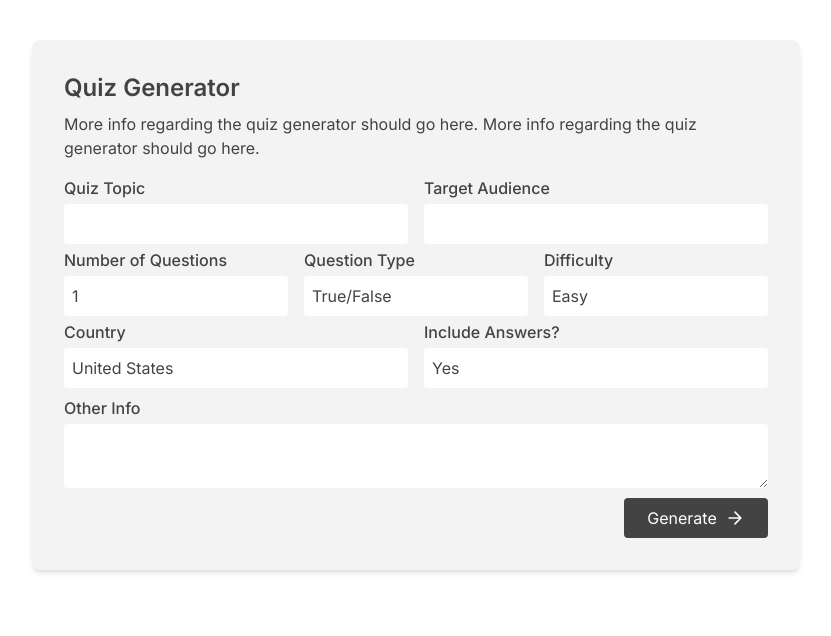
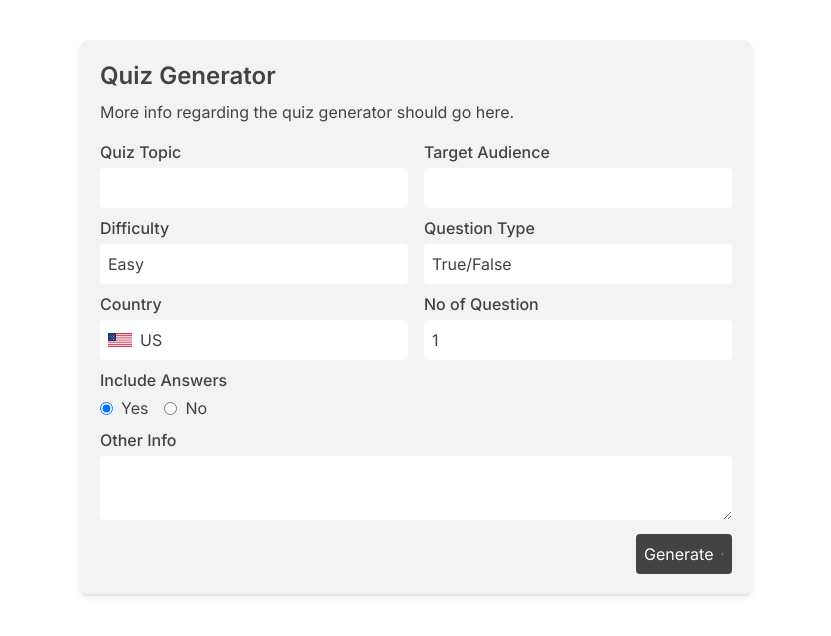
Before and after one commit to huzaifasad/lastonegenerate, a Next.js app: page / in a window 1280 px wide. Shown: the top 636 px of the page, without its empty margins (224-1055 px from the left). Built offline with nearby package versions, Linux system fonts and the light colour scheme.

Commit message:
Updated QuizForm component

```diff
--- /dev/null
+++ b/app/CustomDropdown.js
@@ -0,0 +1,54 @@
+import React, { useState } from 'react';
+import Image from 'next/image'; // Use for Next.js; otherwise use <img> tag
+import FlagUS from './usimage.png'; // Replace with your actual path
+import FlagGB from './usimage.png'; // Update path for UK flag
+
+const options = [
+  { value: 'US', label: 'US', imageSrc: FlagUS },
+  { value: 'GB', label: 'UK', imageSrc: FlagGB }, // Update path for UK flag
+];
+
+const CustomDropdown = ({ selectedValue, onChange }) => {
+  const [isOpen, setIsOpen] = useState(false);
+
+  const handleSelect = (option) => {
+    onChange(option.value); // Pass the value directly to the onChange handler
+    setIsOpen(false);
+  };
+
+  const selectedOption = options.find(option => option.value === selectedValue);
+
+  return (
+    <div className="relative">
+      <button
+        type="button"
+        onClick={() => setIsOpen(!isOpen)}
+        className="w-full p-2 bg-[#FFFFFF] rounded flex items-center justify-between"
+      >
+        <div className="flex items-center">
+          <Image src={selectedOption?.imageSrc} alt={selectedOption?.label} width={24} height={16} />
+          <span className="ml-2">{selectedOption?.label}</span>
+        </div>
+        {/* <span className="ml-auto">&#9662;</span> */}
+      </button>
+
+      {isOpen && (
+        <div className="absolute z-10 w-full bg-[#FFFFFF] border border-gray-300 rounded ">
+          {options.map((option) => (
+            <button
+              key={option.value}
+              type="button" // Prevent form submission
+              onClick={() => handleSelect(option)}
+              className="flex items-center p-2 w-full hover:bg-gray-100"
+            >
+              <Image src={option.imageSrc} alt={option.label} width={24} height={16} className="mr-2" />
+              <span>{option.label}</span>
+            </button>
+          ))}
+        </div>
+      )}
+    </div>
+  );
+};
+
+export default CustomDropdown;
--- a/app/QuizForm.js
+++ b/app/QuizForm.js
@@ -4,7 +4,9 @@ import './QuizForm.css';
 import { FaCopy, FaPrint } from 'react-icons/fa';
 import { toast, ToastContainer } from 'react-toastify';
 import 'react-toastify/dist/ReactToastify.css';
+import CustomDropdown from './CustomDropdown'; // Import the custom dropdown component
 
+//import Image from 'next/image';
 // Import flag images
 import FlagUS from './usimage.png'; // Replace with your actual path
 import FlagGB from './usimage.png'; // Replace with your actual path
@@ -38,10 +40,9 @@ export default function QuizForm() {
     setFormData({ ...formData, [name]: value });
   };
 
-  const handleCountryChange = (e) => {
-    setFormData({ ...formData, country: e.target.value });
+  const handleCountryChange = (value) => {
+    setFormData({ ...formData, country: value });
   };
-
   const handleSubmit = async (e) => {
     e.preventDefault();
     setLoadingx(true);
@@ -124,21 +125,21 @@ export default function QuizForm() {
   const renderQuizContent = () => {
     if (isEmailEntered) {
       return (
-        <div className="mt-4 bg-[#E0E0E0] p-4 pr-10 rounded-lg max-h-96 overflow-y-auto">
+        <div className="mt-4 bg-[#E0E0E0] p-4 pr-10 rounded-lg max-h-80 overflow-y-auto">
           <div className="flex justify-end space-x-2 mt-4">
             <button
               onClick={copyToClipboard}
               className="bg-[#434343] text-[#FFFFFF] py-1 px-3 rounded flex items-center justify-center hover:bg-[#333333] transition-colors duration-200"
             >
               <FaCopy className="h-5 w-5" />
-              <span className="ml-2">Copy Content</span>
+              {/* <span className="ml-2">Copy Content</span> */}
             </button>
             <button
               onClick={printContent}
               className="bg-[#434343] text-[#FFFFFF] py-1 px-3 rounded flex items-center justify-center hover:bg-[#333333] transition-colors duration-200"
             >
               <FaPrint className="h-5 w-5" />
-              <span className="ml-2">Print Content</span>
+              {/* <span className="ml-2">Print Content</span> */}
             </button>
           </div>
           <div dangerouslySetInnerHTML={{ __html: quiz.replace(/\n/g, '<br>') }} />
@@ -165,7 +166,7 @@ export default function QuizForm() {
   };
 
   return (
-    <div className="max-w-3xl mx-auto bg-[#f3f3f3] p-8 rounded-lg shadow-md font-space-grotesk text-[#434343]">
+    <div className="max-w-2xl mx-auto bg-[#f3f3f3] p-5 rounded-lg shadow-md font-space-grotesk text-[#434343]">
        {/* <div className="flex  mb-4 justify-center">
         <button
           onClick={() => setActiveTab('form')}
@@ -183,23 +184,22 @@ export default function QuizForm() {
       </div> */}
       <h2 className="text-2xl font-semibold mb-2">Quiz Generator</h2>
       <p className="text-[#434343] mb-4">
-        More info regarding the quiz generator should go here. More info
-        regarding the quiz generator should go here.
+        More info regarding the quiz generator should go here.
       </p>
 
 
 
       {activeTab === 'form' && (
-          <form onSubmit={handleSubmit} className="space-y-1">
+   <form onSubmit={handleSubmit} className="space-y-2">
   <div className="grid grid-cols-2 gap-4">
     <div className="col-span-2 md:col-span-1">
-              <label className="block mb-1 font-medium md:medium">Quiz Topic</label>
+      <label className="block mb-1 font-medium">Quiz Topic</label>
       <input
         type="text"
         name="quizTopic"
         value={formData.quizTopic}
         onChange={handleChange}
-                className="w-full p-2 bg-[#FFFFFF] border-none rounded"
+        className="w-[100%] p-2 bg-[#FFFFFF] border-none rounded"
         required
       />
     </div>
@@ -210,14 +210,51 @@ export default function QuizForm() {
         name="targetAudience"
         value={formData.targetAudience}
         onChange={handleChange}
-                className="w-full p-2 bg-[#FFFFFF] border-none rounded"
+        className="w-[100%] p-2 bg-[#FFFFFF] border-none rounded"
         required
       />
     </div>
   </div>
-          <div className="grid grid-cols-3 gap-4">
-            <div className="col-span-2 md:col-span-1">
-              <label className="block mb-1 font-medium">Number of Questions</label>
+  <div className="grid grid-cols-2 gap-4">
+    <div className="col-span-1 md:col-span-1">
+      <label className="block mb-1 font-medium">Difficulty</label>
+      <select
+        name="difficulty"
+        value={formData.difficulty}
+        onChange={handleChange}
+        className="w-[100%] p-2 bg-[#FFFFFF] border-none rounded"
+        required
+      >
+        <option value="easy">Easy</option>
+        <option value="medium">Medium</option>
+        <option value="hard">Hard</option>
+      </select>
+    </div>
+    <div className="col-span-1 md:col-span-1">
+      <label className="block mb-1 font-medium">Question Type</label>
+      <select
+        name="questionType"
+        value={formData.questionType}
+        onChange={handleChange}
+        className="w-[100%] p-2 bg-[#FFFFFF] border-none rounded"
+        required
+      >
+        <option value="true_false">True/False</option>
+        <option value="multiple_choice">Multiple Choice</option>
+        <option value="short_answer">Short Answer</option>
+      </select>
+    </div>
+  </div>
+  <div className="grid grid-cols-2 gap-4">
+    <div className="col-span-1 md:col-span-1">
+      <label className="block mb-1 font-medium">Country</label>
+      <CustomDropdown
+            selectedValue={formData.country}
+            onChange={handleCountryChange}
+          />
+    </div>
+    <div className="col-span-1 md:col-span-1">
+      <label className="block mb-1 font-medium">No of Question</label>
       <input
         type="number"
         name="numQuestions"
@@ -225,70 +262,39 @@ export default function QuizForm() {
         onChange={handleChange}
         min="1"
         max="50"
-                className="w-full p-2 bg-[#FFFFFF] border-none rounded"
+        className="w-[100%] p-2 bg-[#FFFFFF] border-none rounded"
         required
       />
     </div>
+  </div>
+  <div className="grid grid-cols-3 gap-2">
     <div className="col-span-2 md:col-span-1">
-              <label className="block mb-1 font-medium">Question Type</label>
-              <select
-                name="questionType"
-                value={formData.questionType}
+      <label className="block mb-1 font-medium">Include Answers</label>
+      <div className="flex space-x-4">
+        <label className="flex items-center">
+          <input
+            type="radio"
+            name="includeAnswers"
+            value="yes"
+            checked={formData.includeAnswers === "yes"}
             onChange={handleChange}
-                className="w-full p-2 bg-[#FFFFFF] border-none rounded"
-                required
-              >
-                <option value="true_false">True/False</option>
-                <option value="multiple_choice">Multiple Choice</option>
-                <option value="short_answer">Short Answer</option>
-              </select>
-            </div>
-            <div className="col-span-2 md:col-span-1">
-              <label className="block mb-1 font-medium">Difficulty</label>
-              <select
-                name="difficulty"
-                value={formData.difficulty}
+            className="mr-2"
+          />
+          Yes
+        </label>
+        <label className="flex items-center">
+          <input
+            type="radio"
+            name="includeAnswers"
+            value="no"
+            checked={formData.includeAnswers === "no"}
             onChange={handleChange}
-                className="w-full p-2 bg-[#FFFFFF] border-none rounded"
-                required
-              >
-                <option value="easy">Easy</option>
-                <option value="medium">Medium</option>
-                <option value="hard">Hard</option>
-              </select>
+            className="mr-2"
+          />
+          No
+        </label>
       </div>
     </div>
-          <div className="grid grid-cols-2 gap-4">
-        <div className="col-span-2 md:col-span-1">
-          <label className="block mb-1 font-medium">Country</label>
-          <select
-            name="country"
-            value={formData.country}
-            onChange={handleChange}
-            className="w-full p-2 bg-[#FFFFFF] border-none rounded"
-            required
-          >
-            <option value="US">United States</option>
-            <option value="GB">United Kingdom</option>
-          </select>
-        </div>
-        <div className="col-span-2 md:col-span-1">
-          <label className="block mb-1 font-medium">Include Answers?</label>
-          <select
-            name="includeAnswers"
-            value={formData.includeAnswers}
-            onChange={handleChange}
-            className="w-full p-2 bg-[#FFFFFF] border-none rounded"
-            required
-          >
-            <option value="yes">Yes</option>
-            <option value="no">No</option>
-          </select>
-        </div>
-      </div>
-
-          <div className="grid grid-cols-2 gap-4">
-
   </div>
   <div>
     <label className="block mb-1 font-medium">Other Info</label>
@@ -301,7 +307,7 @@ export default function QuizForm() {
   </div>
   <button
     type="submit"
-            className="w-36 p-2 bg-[#434343] text-[#FFFFFF] rounded flex items-center justify-center ml-auto"
+    className="w-24 p-2 bg-[#434343] text-[#FFFFFF] rounded flex items-center justify-center ml-auto"
     disabled={isLoading}
   >
     {isLoadingx ? (
@@ -326,7 +332,7 @@ export default function QuizForm() {
             d="M4 12a8 8 0 018-8V0c4.418 0 8 3.582 8 8s-3.582 8-8 8-8-3.582-8-8z"
           />
         </svg>
-                <span>Loading</span>
+        <span></span>
       </div>
     ) : (
       <>
@@ -349,6 +355,10 @@ export default function QuizForm() {
     )}
   </button>
 </form>
+
+
+
+
       )}
 
 {activeTab === 'quiz' && (
@@ -363,20 +373,22 @@ export default function QuizForm() {
       </button>
     </div>
     {!isEmailEntered && (
-            <div className="mt-4  ">
+  <div className="mt-3">
     <div className="text-lg font-semibold text-[#434343] mb-4 text-center mt-4">
       Enter your email below to get the full quiz (for free)...
-        </div>              <div className="relative m-auto sm:max-w-md  ">
+    </div>
+    <div className="relative m-auto sm:max-w-md flex">
       <input
         type="email"
         value={email}
         onChange={handleEmailChange}
-              className="w-full p-3 pr-24 border border-gray-400 rounded mb-2 sm:mb-0 sm:mr-2 focus:outline-none focus:ring-2 focus:ring-[#434343] outline-none ring-2 ring-[#434343]"
+        className="flex-grow p-2 border border-gray-400 rounded-l focus:outline-none focus:ring-2 focus:ring-[#434343] outline-none ring-2 ring-[#434343] sm:text-base text-sm"
         placeholder="Email"
       />
       <button
         onClick={handleEmailSubmit}
-              className="absolute top-0 right-0 bg-[#434343] text-[#FFFFFF] py-2 px-8 h-full hover:bg-[#333333] transition-colors duration-200"
+        className="bg-[#434343] text-[#FFFFFF] hover:bg-[#333333] transition-colors  duration-200 rounded-r px-3 ring-2  ring-[#434343] py-1 sm:px-5 sm:py-2 sm:text-base text-sm"
+        style={{ fontSize: '12px' }} // Adjust font size for small screens
       >
         {isLoading ? (
           <div className="flex items-center justify-center">
@@ -397,10 +409,9 @@ export default function QuizForm() {
               <path
                 className="opacity-75"
                 fill="currentColor"
-                     d="M4 12a8 8 0 018-8V0c4.418 0 8 3.582 8 8s-3.582 8-8 8-8-3.582-8-8z"
+                d="M4 12a8 8 0 018-8V0c4.418 0 8 3.582 8 8s-3.582 8-8-8-8-3.582-8-8z"
               />
             </svg>
-                 <span>Loading</span>
           </div>
         ) : (
           'Submit'
@@ -412,14 +423,21 @@ export default function QuizForm() {
         type="checkbox"
         checked={isChecked}
         onChange={handleCheckChange}
-          className=" h-5 w-5 border border-gray-400 rounded-sm bg-white checked:bg-[#434343] checked:border-[#434343] focus:outline-none transition duration-200 align-top bg-no-repeat bg-center bg-contain float-left mr-2 cursor-pointer"
+        className="h-5 w-5 border border-gray-400 rounded-sm bg-white checked:bg-[#434343] checked:border-[#434343] focus:outline-none transition duration-200 align-top bg-no-repeat bg-center bg-contain float-left mr-2 cursor-pointer"
       />
-        <label className="text-[#434343]">Tick this box to allow us to send you quiz related emails</label>
+      <label className="text-[#434343] sm:text-base text-sm">
+        Tick this box to allow us to send you quiz related emails
+      </label>
     </div>
   </div>
 )}
+
+
+
+
   </div>
 )}
+
 
       <ToastContainer />
     </div>
--- a/tailwind.config.js
+++ b/tailwind.config.js
@@ -13,6 +13,13 @@ module.exports = {
           "conic-gradient(from 180deg at 50% 50%, var(--tw-gradient-stops))",
       },
     },
+    screens: {
+      'sm': '640px',
+      'md': '768px',
+      'lg': '1024px',
+      'xl': '1280px',
+      '2xl': '1536px',
+    },
   },
   plugins: [],
 };
```
Lines whose indentation alone changed are shown as unchanged.
